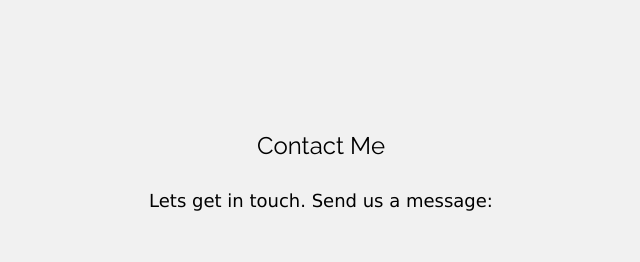
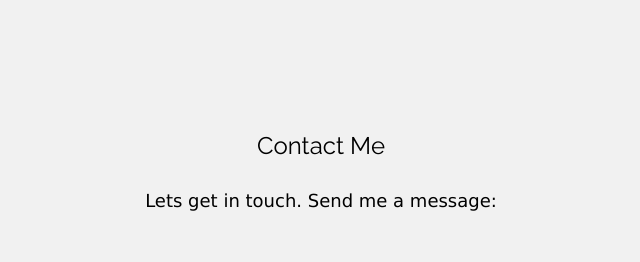
Before and after one commit to joetran0/joetran0, a plain HTML site: page index.html in a window 1280 px wide. Shown: the part 5586-5848 px from the top of the page, 319-959 px from the left. Drawn offline with nearby package versions, Linux system fonts and the light colour scheme.

Commit message:
Update index.html

```diff
--- a/index.html
+++ b/index.html
@@ -411,7 +411,7 @@ function showSlides(n) {
 <!-- Contact Section -->
 <div class="w3-container w3-light-grey" style="padding:128px 16px" id="contact">
   <h3 class="w3-center">Contact Me</h3>
-  <p class="w3-center w3-large">Lets get in touch. Send us a message:</p>
+  <p class="w3-center w3-large">Lets get in touch. Send me a message:</p>
   <div style="margin-top:48px">
     <p><i class="fa fa-map-marker fa-fw w3-xxlarge w3-margin-right"></i> Toronto, Ontario, Canada</p>
     <p><i class="fa fa-phone fa-fw w3-xxlarge w3-margin-right"></i> Phone: +1 (647) 706-6714</p>
```
